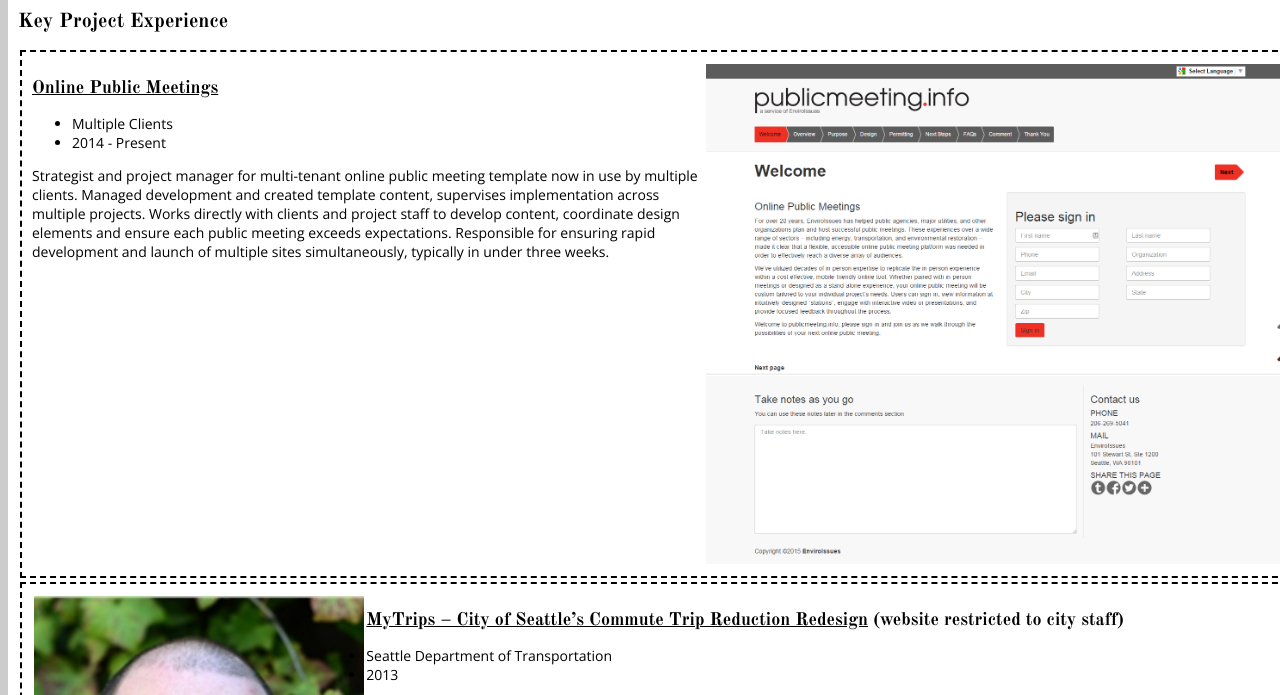
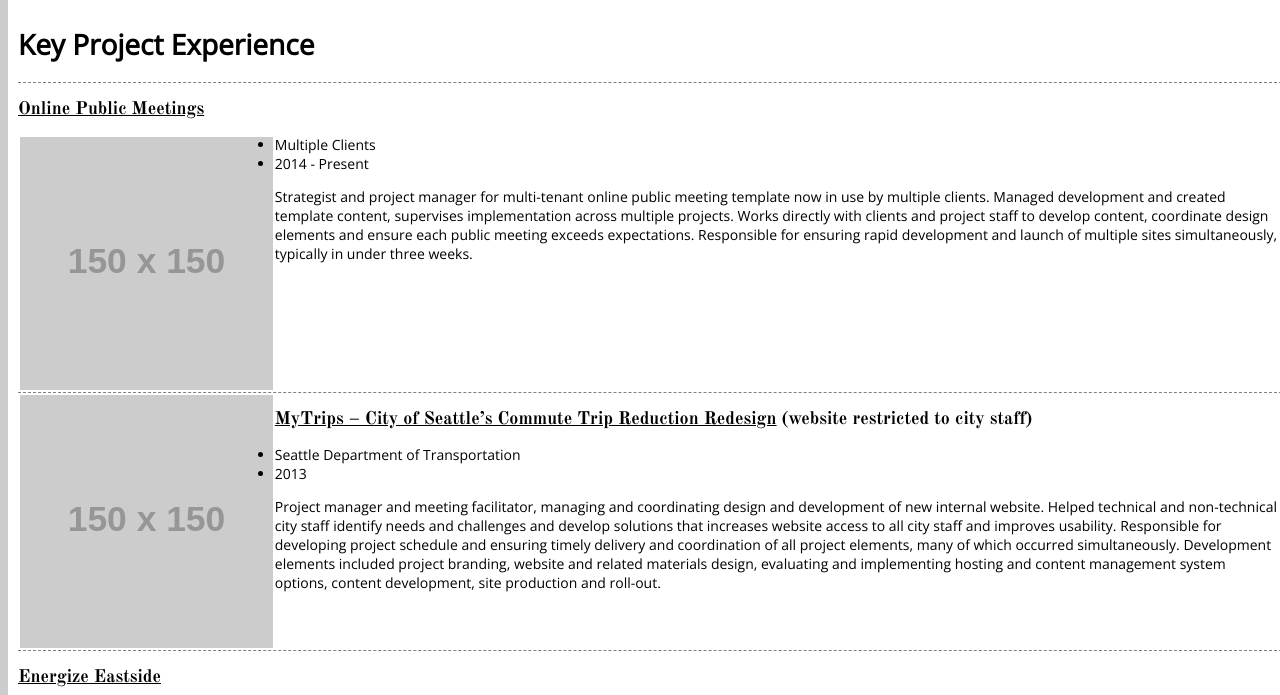
Before and after one commit to routlaw/TestWebsite, a plain HTML site: page projects.html in a window 1280 px wide. Shown: the part 88-783 px from the top of the page. Drawn offline with nearby package versions, Linux system fonts and the light colour scheme; placeholder pictures from the web are drawn by us.

Commit message:
Mods to CSS related to projects. Mods to project pages.

```diff
--- a/projects.html
+++ b/projects.html
@@ -18,10 +18,10 @@
         </p>
     </nav>
     <div class=body>
-       <h1>Key Project Experience</h1>
+        <h1>Key Project Experience</h1>
         <div class=projects>
-            <img class=imgrt src="demo-publicmeeting-info.png" alt="screenshot of website">
             <h2><a href="http://demo.publicmeeting.info">Online Public Meetings</a></h2>
+            <img class=imgrt src="http://placehold.it/150x150" alt="screenshot of website">
             <ul>
                 <li>Multiple Clients</li>
                 <li>2014 - Present</li>
@@ -30,7 +30,7 @@
             </p>
         </div>
         <div class=projects>
-            <img class=imglt src="me.jpg" alt="screenshot">
+            <img class=imgrt src="http://placehold.it/150x150" alt="screenshot of website">
             <h2><a href="http://mytrips.seattle.gov">MyTrips – City of Seattle’s Commute Trip Reduction Redesign</a> (website restricted to city staff)</h2>
             <ul>
                 <li>Seattle Department of Transportation</li>
@@ -41,6 +41,7 @@
         </div>
         <div class=projects>
             <h2><a href="http://energizeeastside.com">Energize Eastside</a></h2>
+            <img class=imgrt src="http://placehold.it/150x150" alt="screenshot of website">
             <ul>
                 <li>Puget Sound Energy</li>
                 <li>2013</li>
@@ -48,7 +49,8 @@
             <p>Led development of the project website. Responsible for managing development of the site using EnviroIssues standard platform, developing a content curation process and managing site content.</p>
         </div>
         <div class=projects>
-        <h2><a href="http://greatbasinlcc.org">Great Basin Landscape Conservation Cooperatives</a></h2>
+            <h2><a href="http://greatbasinlcc.org">Great Basin Landscape Conservation Cooperatives</a></h2>
+            <img class=imgrt src="http://placehold.it/150x150" alt="screenshot of website">
             <ul>
                 <li>US Fish and Wildlife Service</li>
                 <li>2014</li>
--- a/style.css
+++ b/style.css
@@ -25,12 +25,20 @@
 }
 .projects{
     background:white;
-    border-style:dashed;
-    border-width:2px;
+    border-top:medium dashed gray;
+    border-width:1px;
     float:left;
-    padding:10px;
-    margin:2px;
-    width: 100%;
+}
+@media (max-width: 1500px) {
+  .imgrt {
+    width: 20%;
+  }
+}
+/*
+@media (max-width: 300px) {
+    max-width:50px;
+    }
+*/
 }
 h1 {
     font-family: 'Old Standard TT', serif;
@@ -58,19 +66,11 @@
     float: right;
     padding: 2px;
 }
-.imglt {
+.imgrt {
     float: left;
-    height: 500px;
     overflow:hidden;
     padding: 2px;
-    width:auto;
-}
-.imgrt {
-    float: right;
-    height: 500px;
-    overflow:hidden;
-    padding: 2px;
-    width:auto;
+    height:auto;
 }
 nav {
     background: #cccccc;
```
